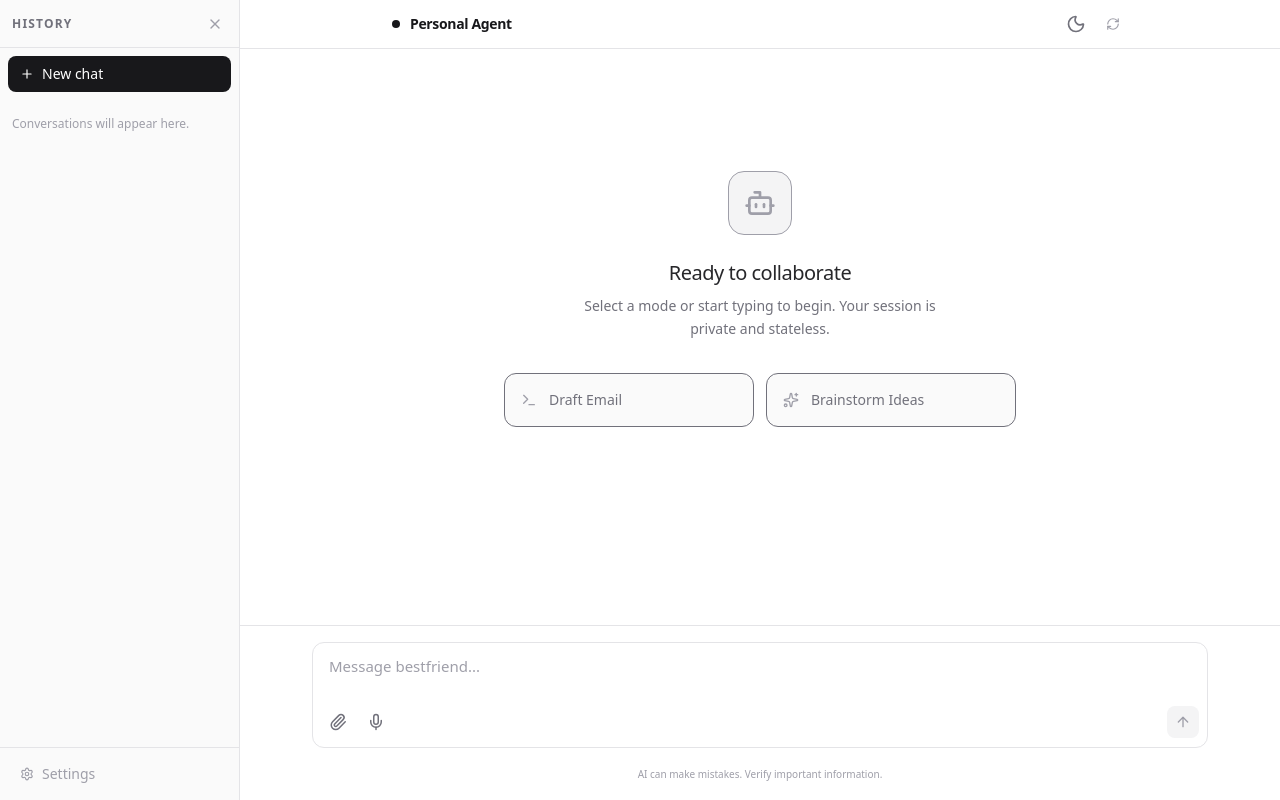
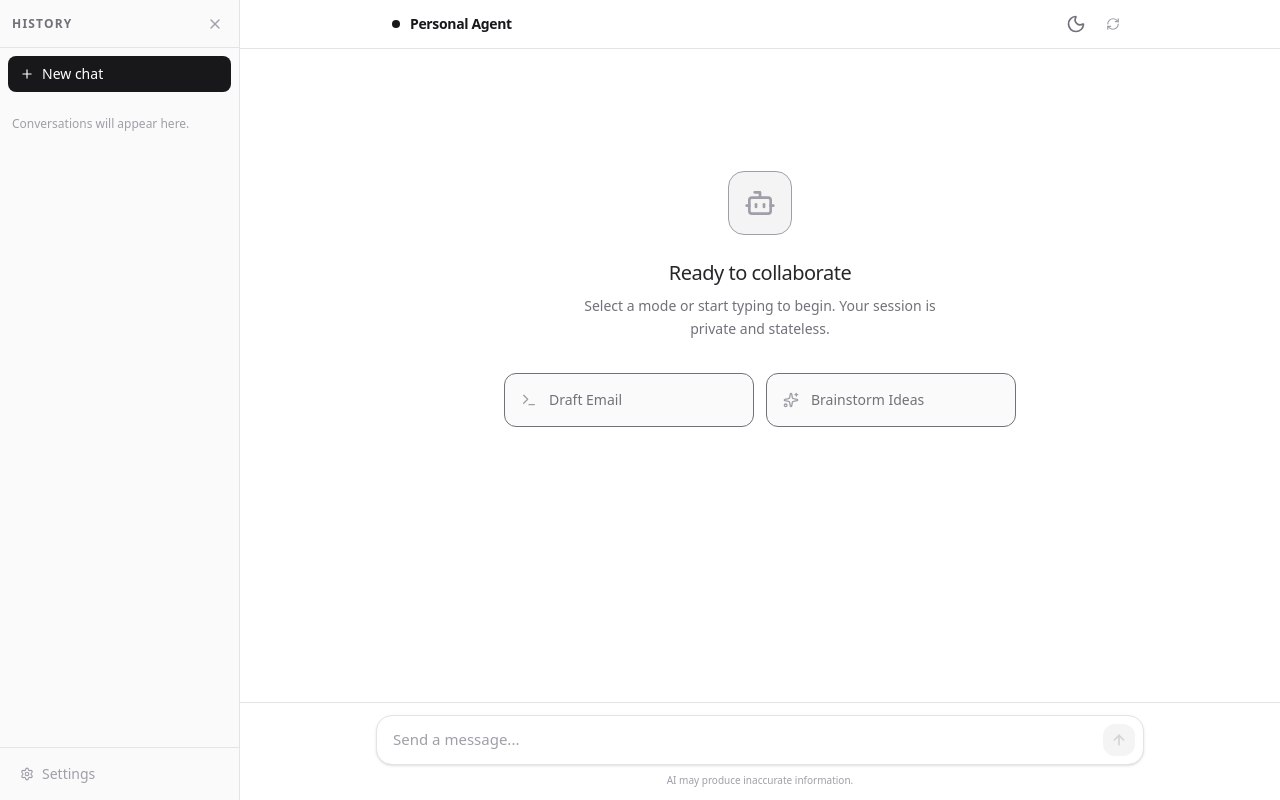
Before and after one commit to pranata-dev/ai-personal-assistant, a Next.js app in the folder frontend/: page / in a window 1280 px wide. Built offline with nearby package versions, Linux system fonts and the light colour scheme.

Commit message:
style: modernize chat interface bubbles and input

```diff
--- a/frontend/src/components/Chat/InputArea.tsx
+++ b/frontend/src/components/Chat/InputArea.tsx
@@ -1,59 +1,20 @@
 'use client';
 
-import { useState, useRef, KeyboardEvent, useEffect } from 'react';
+import { useState, KeyboardEvent } from 'react';
 import { PersonalityMode } from '@/types';
-import { ArrowUp, Paperclip, Mic, X } from 'lucide-react';
-import { t, Language } from '@/lib/i18n';
+import { ArrowUp } from 'lucide-react';
+import { Language } from '@/lib/i18n';
 
 interface InputAreaProps {
     onSend: (message: string) => void;
     isLoading: boolean;
     mode: PersonalityMode;
-    spokenLanguage: 'id-ID' | 'en-US' | 'auto'; // Added auto
-    language: Language; // Added for UI text
+    spokenLanguage: 'id-ID' | 'en-US' | 'auto';
+    language: Language;
 }
 
-export default function InputArea({ onSend, isLoading, mode, spokenLanguage, language }: InputAreaProps) {
+export default function InputArea({ onSend, isLoading }: InputAreaProps) {
     const [input, setInput] = useState('');
-    const [isListening, setIsListening] = useState(false);
-    const fileInputRef = useRef<HTMLInputElement>(null);
-
-    // Speech to Text Logic
-    useEffect(() => {
-        if (!('webkitSpeechRecognition' in window) && !('SpeechRecognition' in window)) return;
-
-        // @ts-ignore
-        const SpeechRecognition = window.SpeechRecognition || window.webkitSpeechRecognition;
-        const recognition = new SpeechRecognition();
-
-        recognition.continuous = false;
-        recognition.interimResults = false;
-
-        // Handle Auto vs Explicit
-        if (spokenLanguage && spokenLanguage !== 'auto') {
-            recognition.lang = spokenLanguage;
-        } else {
-            recognition.lang = ''; // Browser default / Auto
-        }
-
-        recognition.onresult = (event: any) => {
-            const transcript = event.results[0][0].transcript;
-            setInput((prev) => prev ? `${prev} ${transcript}` : transcript);
-            setIsListening(false);
-        };
-
-        recognition.onerror = () => setIsListening(false);
-        recognition.onend = () => setIsListening(false);
-
-        if (isListening) {
-            recognition.start();
-        } else {
-            recognition.stop();
-        }
-
-        return () => recognition.stop();
-    }, [isListening, spokenLanguage]);
-
 
     const handleSend = () => {
         if (input.trim() && !isLoading) {
@@ -69,109 +30,56 @@ export default function InputArea({ onSend, isLoading, mode, spokenLanguage, lan
         }
     };
 
-    const handleFileSelect = (e: React.ChangeEvent<HTMLInputElement>) => {
-        const file = e.target.files?.[0];
-        if (!file) return;
-
-        if (file.type === 'text/plain' || file.name.endsWith('.md') || file.name.endsWith('.txt')) {
-            const reader = new FileReader();
-            reader.onload = (e) => {
-                const text = e.target?.result as string;
-                setInput((prev) => prev + '\n\n' + text);
-            };
-            reader.readAsText(file);
-        } else {
-            alert("Currently only text files (.txt, .md) are supported for direct reading.");
-        }
-
-        e.target.value = '';
-    };
-
     return (
-        <div className="p-4 bg-background transition-colors duration-200">
-            <div className="max-w-4xl mx-auto">
-                <input
-                    type="file"
-                    ref={fileInputRef}
-                    onChange={handleFileSelect}
-                    className="hidden"
-                    accept=".txt,.md"
-                />
-
-                <div className={`
-          relative bg-white dark:bg-zinc-800/50 rounded-xl border transition-all duration-200
-          ${input ? 'border-zinc-400 dark:border-zinc-800 ring-1 ring-zinc-200 dark:ring-zinc-900/50' : 'border-zinc-200 dark:border-zinc-900'}
-        `}>
+        <div className="px-4 py-3">
+            <div className="max-w-3xl mx-auto">
+                <div
+                    className={`
+                        relative flex items-end gap-2 bg-white dark:bg-zinc-900
+                        rounded-2xl border transition-all duration-200 shadow-sm
+                        ${input
+                            ? 'border-zinc-300 dark:border-zinc-700 shadow-md'
+                            : 'border-zinc-200 dark:border-zinc-800'
+                        }
+                    `}
+                >
                     <textarea
                         value={input}
                         onChange={(e) => setInput(e.target.value)}
                         onKeyDown={handleKeyDown}
-                        placeholder={isListening ? t('listening', language) : `${t('messagePlaceholder', language)} ${mode}...`}
+                        placeholder="Send a message..."
                         disabled={isLoading}
-                        className="w-full px-4 py-3 bg-transparent text-foreground placeholder-zinc-400 dark:placeholder-zinc-500
-              text-[15px] resize-none outline-none min-h-[56px] max-h-[200px]"
+                        className="flex-1 px-4 py-3 bg-transparent text-zinc-900 dark:text-zinc-100
+                            placeholder-zinc-400 dark:placeholder-zinc-500
+                            text-[15px] resize-none outline-none min-h-[48px] max-h-[160px]"
                         rows={1}
-                        style={{ height: 'auto' }}
                     />
 
-                    <div className="flex justify-between items-center px-2 pb-2">
-                        <div className="flex gap-1">
-                            <IconButton
-                                icon={Paperclip}
-                                onClick={() => fileInputRef.current?.click()}
-                                label="Attach text file"
-                            />
-                            <IconButton
-                                icon={Mic}
-                                onClick={() => setIsListening(!isListening)}
-                                active={isListening}
-                                label="Voice Input"
-                            />
-                        </div>
-
+                    <div className="pr-2 pb-2">
                         <button
                             onClick={handleSend}
                             disabled={!input.trim() || isLoading}
                             className={`
-                p-2 rounded-lg transition-all duration-200 flex items-center gap-2
-                ${input.trim() && !isLoading
-                                    ? 'bg-zinc-900 dark:bg-zinc-100 text-zinc-100 dark:text-zinc-900 hover:bg-zinc-700 dark:hover:bg-white'
-                                    : 'bg-zinc-100 dark:bg-zinc-800 text-zinc-400 dark:text-zinc-600 cursor-not-allowed'
+                                p-2 rounded-xl transition-all duration-200
+                                ${input.trim() && !isLoading
+                                    ? 'bg-zinc-900 dark:bg-zinc-100 text-white dark:text-zinc-900 hover:bg-zinc-700 dark:hover:bg-zinc-300'
+                                    : 'bg-zinc-100 dark:bg-zinc-800 text-zinc-300 dark:text-zinc-600 cursor-not-allowed'
                                 }
-              `}
+                            `}
                         >
                             {isLoading ? (
                                 <div className="w-4 h-4 animate-spin rounded-full border-2 border-current border-t-transparent" />
                             ) : (
-                                <ArrowUp size={16} />
+                                <ArrowUp size={16} strokeWidth={2.5} />
                             )}
                         </button>
                     </div>
                 </div>
 
-                <div className="text-center mt-3">
-                    <span className="text-[10px] text-zinc-400 dark:text-zinc-600">
-                        {t('aiDisclaimer', language)}
-                    </span>
-                </div>
+                <p className="text-center mt-2 text-[10px] text-zinc-400 dark:text-zinc-600">
+                    AI may produce inaccurate information.
+                </p>
             </div>
         </div>
     );
 }
-
-function IconButton({ icon: Icon, onClick, active, label }: { icon: any, onClick?: () => void, active?: boolean, label?: string }) {
-    return (
-        <button
-            onClick={onClick}
-            title={label}
-            className={`
-                p-2 rounded-lg transition-colors group
-                ${active
-                    ? 'text-red-500 bg-red-500/10'
-                    : 'text-zinc-500 hover:text-zinc-800 dark:hover:text-zinc-300 hover:bg-zinc-200 dark:hover:bg-zinc-800'}
-            `}
-        >
-            <Icon size={18} className={active ? 'animate-pulse' : ''} />
-        </button>
-    );
-}
```
Also changed, not shown: frontend/src/components/Chat/MessageBubble.tsx (+29 -43 lines).
